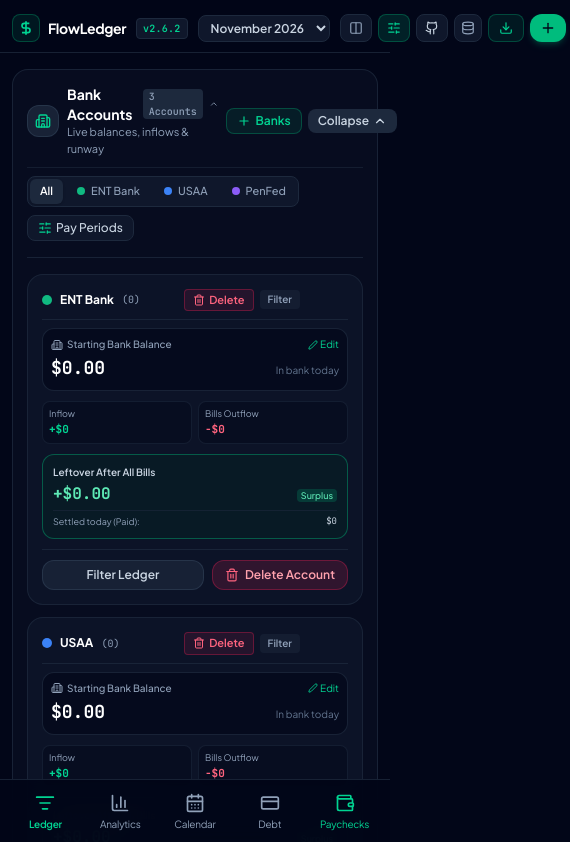
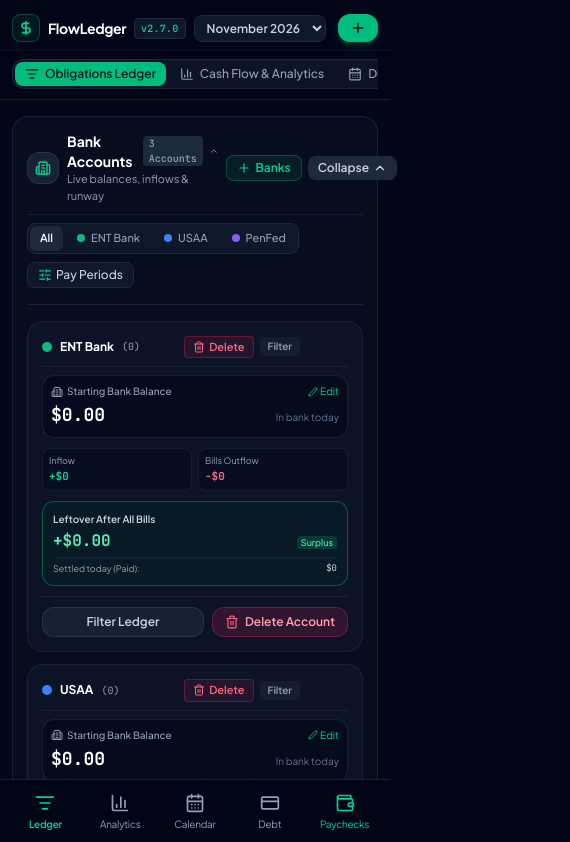
Before and after one commit to 29brancan-commits/Pwa-budg-, a React (Vite) app: page / in a window 390 px wide. Shown: the top 842 px of the page, 570 px wide, since content can reach past the window. Built offline with nearby package versions, Linux system fonts and the light colour scheme.

Commit message:
feat: update version and improve header layout
- Bump app version to v2.7.0
- Refactor header layout for better responsiveness
- Add utility styles to hide scrollbars for clean tab navigation

```diff
--- a/src/components/Header.tsx
+++ b/src/components/Header.tsx
@@ -53,10 +53,11 @@ export const Header: React.FC<HeaderProps> = ({
   onToggleDualPaneMode,
 }) => {
   return (
-    <header className="sticky top-0 z-50 bg-slate-950/95 backdrop-blur-md border-b border-slate-800/80 px-3 sm:px-6 lg:px-8 pt-safe-top pb-2.5 select-none">
-      <div className="w-full max-w-[1920px] mx-auto flex items-center justify-between gap-2.5 sm:gap-4 md:gap-6">
-        {/* Zone 1: Brand Wordmark */}
-        <div className="flex items-center gap-2.5 shrink-0">
+    <header className="sticky top-0 z-50 bg-slate-950/95 backdrop-blur-md border-b border-slate-800/80 pt-safe-top pb-2 select-none w-full max-w-full overflow-hidden">
+      {/* Row 1: Brand & Month & Primary CTA */}
+      <div className="w-full max-w-[1920px] mx-auto px-3 sm:px-6 flex items-center justify-between gap-3 pb-2 border-b border-slate-900/80">
+        {/* Left: Brand + Version + Month */}
+        <div className="flex items-center gap-2 sm:gap-3 shrink-0">
           <a
             href="/"
             className="text-base sm:text-lg font-bold tracking-tight text-white flex items-center gap-2 whitespace-nowrap shrink-0 hover:text-emerald-400 transition cursor-pointer touch-manipulation"
@@ -69,7 +70,7 @@ export const Header: React.FC<HeaderProps> = ({
             <span className="font-bold text-white text-sm sm:text-base tracking-tight">FlowLedger</span>
           </a>
 
-          {/* Small Version Badge for build verification */}
+          {/* Small Version Badge */}
           <span
             title={`FlowLedger Build Version ${APP_VERSION}`}
             className="text-[10px] font-mono font-semibold px-1.5 py-0.5 rounded bg-slate-900 border border-slate-800 text-emerald-400 select-none tracking-wide"
@@ -91,14 +92,29 @@ export const Header: React.FC<HeaderProps> = ({
           </select>
         </div>
 
-        {/* Zone 2: Navigation Links (Single-line, text links with clean active states) */}
-        <nav className="hidden lg:flex items-center gap-4 xl:gap-5 text-xs font-medium text-slate-400">
+        {/* Right: Primary Action CTA */}
+        <div className="flex items-center gap-1.5 shrink-0 pr-1 sm:pr-2">
+          <button
+            onClick={onOpenAddModal}
+            className="flex items-center gap-1.5 px-3 py-1.5 rounded-xl bg-emerald-500 hover:bg-emerald-600 text-slate-950 font-bold text-xs transition shadow-md shadow-emerald-500/20 active:scale-95 whitespace-nowrap cursor-pointer touch-manipulation"
+          >
+            <Plus className="w-4 h-4" />
+            <span className="hidden xs:inline">Add Bill</span>
+          </button>
+        </div>
+      </div>
+
+      {/* Row 2: Horizontally Scrollable Tab & Utility Bar (100% scrollable, zero screen extension) */}
+      <div className="w-full max-w-[1920px] mx-auto px-3 sm:px-6 pt-1.5">
+        <div className="flex items-center gap-2 overflow-x-auto no-scrollbar scroll-smooth whitespace-nowrap py-0.5 max-w-full">
+          {/* Main Navigation Tabs */}
+          <div className="flex items-center gap-1 p-0.5 bg-slate-900/90 border border-slate-800/90 rounded-xl shrink-0">
             <button
               onClick={() => onSelectTab('ledger')}
-            className={`flex items-center gap-1.5 transition whitespace-nowrap shrink-0 pb-0.5 border-b-2 cursor-pointer touch-manipulation active:scale-95 ${
+              className={`flex items-center gap-1.5 px-2.5 py-1 rounded-lg text-xs font-medium transition cursor-pointer touch-manipulation active:scale-95 whitespace-nowrap ${
                 activeTab === 'ledger'
-                ? 'text-white border-emerald-500 font-semibold'
-                : 'border-transparent hover:text-slate-200'
+                  ? 'bg-emerald-500 text-slate-950 font-bold shadow-sm'
+                  : 'text-slate-400 hover:text-white'
               }`}
             >
               <ListFilter className="w-3.5 h-3.5" />
@@ -107,10 +123,10 @@ export const Header: React.FC<HeaderProps> = ({
 
             <button
               onClick={() => onSelectTab('charts')}
-            className={`flex items-center gap-1.5 transition whitespace-nowrap shrink-0 pb-0.5 border-b-2 cursor-pointer touch-manipulation active:scale-95 ${
+              className={`flex items-center gap-1.5 px-2.5 py-1 rounded-lg text-xs font-medium transition cursor-pointer touch-manipulation active:scale-95 whitespace-nowrap ${
                 activeTab === 'charts'
-                ? 'text-white border-emerald-500 font-semibold'
-                : 'border-transparent hover:text-slate-200'
+                  ? 'bg-emerald-500 text-slate-950 font-bold shadow-sm'
+                  : 'text-slate-400 hover:text-white'
               }`}
             >
               <BarChart3 className="w-3.5 h-3.5" />
@@ -119,10 +135,10 @@ export const Header: React.FC<HeaderProps> = ({
 
             <button
               onClick={() => onSelectTab('calendar')}
-            className={`flex items-center gap-1.5 transition whitespace-nowrap shrink-0 pb-0.5 border-b-2 cursor-pointer touch-manipulation active:scale-95 ${
+              className={`flex items-center gap-1.5 px-2.5 py-1 rounded-lg text-xs font-medium transition cursor-pointer touch-manipulation active:scale-95 whitespace-nowrap ${
                 activeTab === 'calendar'
-                ? 'text-white border-emerald-500 font-semibold'
-                : 'border-transparent hover:text-slate-200'
+                  ? 'bg-emerald-500 text-slate-950 font-bold shadow-sm'
+                  : 'text-slate-400 hover:text-white'
               }`}
             >
               <CalendarDays className="w-3.5 h-3.5" />
@@ -131,19 +147,19 @@ export const Header: React.FC<HeaderProps> = ({
 
             <button
               onClick={() => onSelectTab('debt')}
-            className={`flex items-center gap-1.5 transition whitespace-nowrap shrink-0 pb-0.5 border-b-2 cursor-pointer touch-manipulation active:scale-95 ${
+              className={`flex items-center gap-1.5 px-2.5 py-1 rounded-lg text-xs font-medium transition cursor-pointer touch-manipulation active:scale-95 whitespace-nowrap ${
                 activeTab === 'debt'
-                ? 'text-white border-emerald-500 font-semibold'
-                : 'border-transparent hover:text-slate-200'
+                  ? 'bg-emerald-500 text-slate-950 font-bold shadow-sm'
+                  : 'text-slate-400 hover:text-white'
               }`}
             >
               <span>Debt Snowball</span>
             </button>
-        </nav>
+          </div>
 
-        {/* Zone 3: Primary Action & Utilities */}
-        <div className="flex items-center gap-1.5 sm:gap-2 shrink-0 pr-1 sm:pr-3 lg:pr-6">
-          {/* Duo Dual-Screen Mode Toggle */}
+          <div className="w-px h-4 bg-slate-800 shrink-0 mx-0.5" />
+
+          {/* Action Utilities in the same scrollable row */}
           {onToggleDualPaneMode && (
             <button
               onClick={onToggleDualPaneMode}
@@ -152,52 +168,48 @@ export const Header: React.FC<HeaderProps> = ({
                   ? 'Dual-Screen Mode Active (Opened Duo) - Click to switch to Single-Screen (Closed Duo)'
                   : 'Switch to Dual-Screen 2-Pane View (for Opened Duo / Wide screen)'
               }
-              className={`flex items-center gap-1.5 px-2 sm:px-2.5 py-1.5 rounded-lg border text-xs font-semibold transition whitespace-nowrap active:scale-95 cursor-pointer touch-manipulation ${
+              className={`flex items-center gap-1.5 px-2.5 py-1 rounded-lg border text-xs font-semibold transition whitespace-nowrap active:scale-95 cursor-pointer touch-manipulation shrink-0 ${
                 isDualPaneMode
                   ? 'bg-emerald-500/20 border-emerald-500/40 text-emerald-300 shadow-sm'
                   : 'bg-slate-900 border-slate-800 text-slate-400 hover:text-white'
               }`}
             >
               <Columns2 className="w-3.5 h-3.5" />
-              <span className="hidden sm:inline">{isDualPaneMode ? 'Opened' : 'Closed'}</span>
+              <span>{isDualPaneMode ? 'Duo: Opened' : 'Duo: Closed'}</span>
             </button>
           )}
 
-          {/* Pay Periods / Bi-Weekly Cycles button */}
           {onOpenPaycheckCyclesModal && (
             <button
               onClick={onOpenPaycheckCyclesModal}
               title="Configure Paycheck Periods & Bi-Weekly Dates"
-              className="flex items-center gap-1 px-2 sm:px-2.5 py-1.5 rounded-lg bg-emerald-500/15 hover:bg-emerald-500/25 text-emerald-400 border border-emerald-500/30 text-xs font-semibold transition whitespace-nowrap active:scale-95 cursor-pointer touch-manipulation"
+              className="flex items-center gap-1 px-2.5 py-1 rounded-lg bg-emerald-500/15 hover:bg-emerald-500/25 text-emerald-400 border border-emerald-500/30 text-xs font-semibold transition whitespace-nowrap active:scale-95 cursor-pointer touch-manipulation shrink-0"
             >
               <SlidersHorizontal className="w-3.5 h-3.5" />
-              <span className="hidden sm:inline">Periods</span>
+              <span>Pay Periods</span>
             </button>
           )}
 
-          {/* Manage Banks button */}
           {onOpenManageAccountsModal && (
             <button
               onClick={onOpenManageAccountsModal}
               title="Add or Delete Bank Accounts"
-              className="hidden sm:flex items-center gap-1 px-2.5 py-1.5 rounded-lg bg-slate-900 hover:bg-slate-800 text-slate-300 border border-slate-800 text-xs font-medium transition whitespace-nowrap cursor-pointer touch-manipulation active:scale-95"
+              className="flex items-center gap-1 px-2.5 py-1 rounded-lg bg-slate-900 hover:bg-slate-800 text-slate-300 border border-slate-800 text-xs font-medium transition whitespace-nowrap cursor-pointer touch-manipulation active:scale-95 shrink-0"
             >
               <Building2 className="w-3.5 h-3.5 text-purple-400" />
-              <span>Banks</span>
+              <span>Manage Banks</span>
             </button>
           )}
 
-          {/* Incomes button */}
           <button
             onClick={onOpenIncomeModal}
             title="Manage Incomes / Paychecks"
-            className="hidden md:flex items-center gap-1 px-2.5 py-1.5 rounded-lg bg-slate-900 hover:bg-slate-800 text-slate-300 border border-slate-800 text-xs font-medium transition cursor-pointer touch-manipulation active:scale-95"
+            className="flex items-center gap-1 px-2.5 py-1 rounded-lg bg-slate-900 hover:bg-slate-800 text-slate-300 border border-slate-800 text-xs font-medium transition cursor-pointer touch-manipulation active:scale-95 shrink-0"
           >
             <Wallet className="w-3.5 h-3.5 text-emerald-400" />
             <span>Paychecks</span>
           </button>
 
-          {/* GitHub Auto-Sync Button & Indicator */}
           <button
             onClick={() => onOpenDataModal('github')}
             title={
@@ -209,7 +221,7 @@ export const Header: React.FC<HeaderProps> = ({
                   : `GitHub Auto-Save Active ${lastSyncedCommit ? '(commit ' + lastSyncedCommit + ')' : '(synced)'}`
                 : 'Connect GitHub to auto-save data on every update'
             }
-            className={`flex items-center gap-1.5 px-2 sm:px-2.5 py-1.5 rounded-lg border text-xs font-semibold transition whitespace-nowrap cursor-pointer touch-manipulation active:scale-95 ${
+            className={`flex items-center gap-1.5 px-2.5 py-1 rounded-lg border text-xs font-semibold transition whitespace-nowrap cursor-pointer touch-manipulation active:scale-95 shrink-0 ${
               isGitHubConnected
                 ? gitHubSyncStatus === 'error'
                   ? 'bg-rose-500/15 border-rose-500/30 text-rose-300'
@@ -220,7 +232,7 @@ export const Header: React.FC<HeaderProps> = ({
             }`}
           >
             <Github className="w-3.5 h-3.5" />
-            <span className="hidden xl:inline">
+            <span>
               {isGitHubConnected
                 ? gitHubSyncStatus === 'saving'
                   ? 'Syncing...'
@@ -242,26 +254,15 @@ export const Header: React.FC<HeaderProps> = ({
             )}
           </button>
 
-          {/* Backup / Cloudflare button */}
           <button
             onClick={() => onOpenDataModal('backup')}
             title="Backup, Export & Cloudflare Hosting"
-            className="p-1.5 rounded-lg bg-slate-900 hover:bg-slate-800 text-slate-400 hover:text-white border border-slate-800 text-xs transition cursor-pointer touch-manipulation active:scale-95"
+            className="p-1.5 rounded-lg bg-slate-900 hover:bg-slate-800 text-slate-400 hover:text-white border border-slate-800 text-xs transition cursor-pointer touch-manipulation active:scale-95 shrink-0"
           >
             <Database className="w-3.5 h-3.5" />
           </button>
 
-          {/* In-App PWA Install Button */}
           <PWAInstallButton />
-
-          {/* Primary CTA */}
-          <button
-            onClick={onOpenAddModal}
-            className="flex items-center gap-1.5 px-2.5 sm:px-3.5 py-1.5 rounded-xl bg-emerald-500 hover:bg-emerald-600 text-slate-950 font-bold text-xs transition shadow-md shadow-emerald-500/20 active:scale-95 whitespace-nowrap cursor-pointer touch-manipulation"
-          >
-            <Plus className="w-4 h-4" />
-            <span className="hidden sm:inline">Add Bill</span>
-          </button>
         </div>
       </div>
     </header>
--- a/src/index.css
+++ b/src/index.css
@@ -64,3 +64,12 @@ button, a, select, input {
 ::-webkit-scrollbar-thumb:hover {
   background: rgba(148, 163, 184, 0.4);
 }
+
+/* Hide scrollbar for clean horizontal tab bars */
+.no-scrollbar::-webkit-scrollbar {
+  display: none;
+}
+.no-scrollbar {
+  -ms-overflow-style: none;
+  scrollbar-width: none;
+}
--- a/src/utils/version.ts
+++ b/src/utils/version.ts
@@ -1,2 +1,2 @@
-export const APP_VERSION = 'v2.6.2';
+export const APP_VERSION = 'v2.7.0';
 export const BUILD_DATE = 'Nov 2026';
```
Lines whose indentation alone changed are shown as unchanged.
